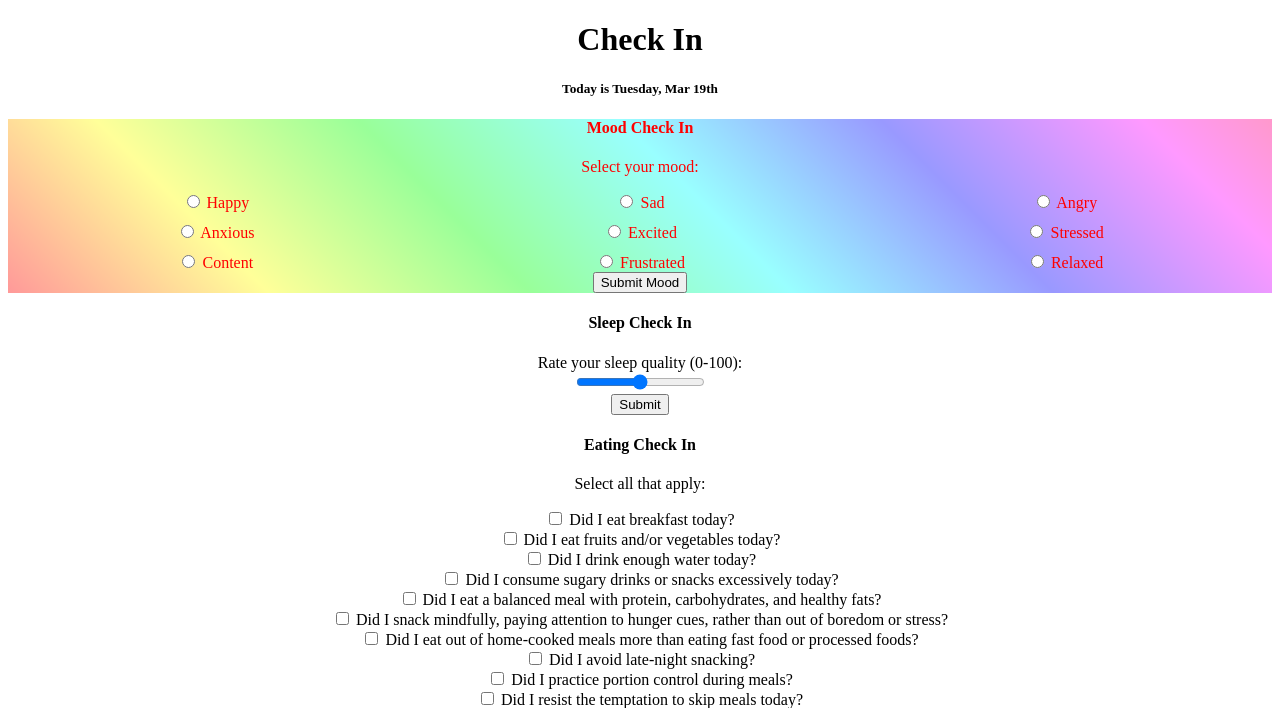
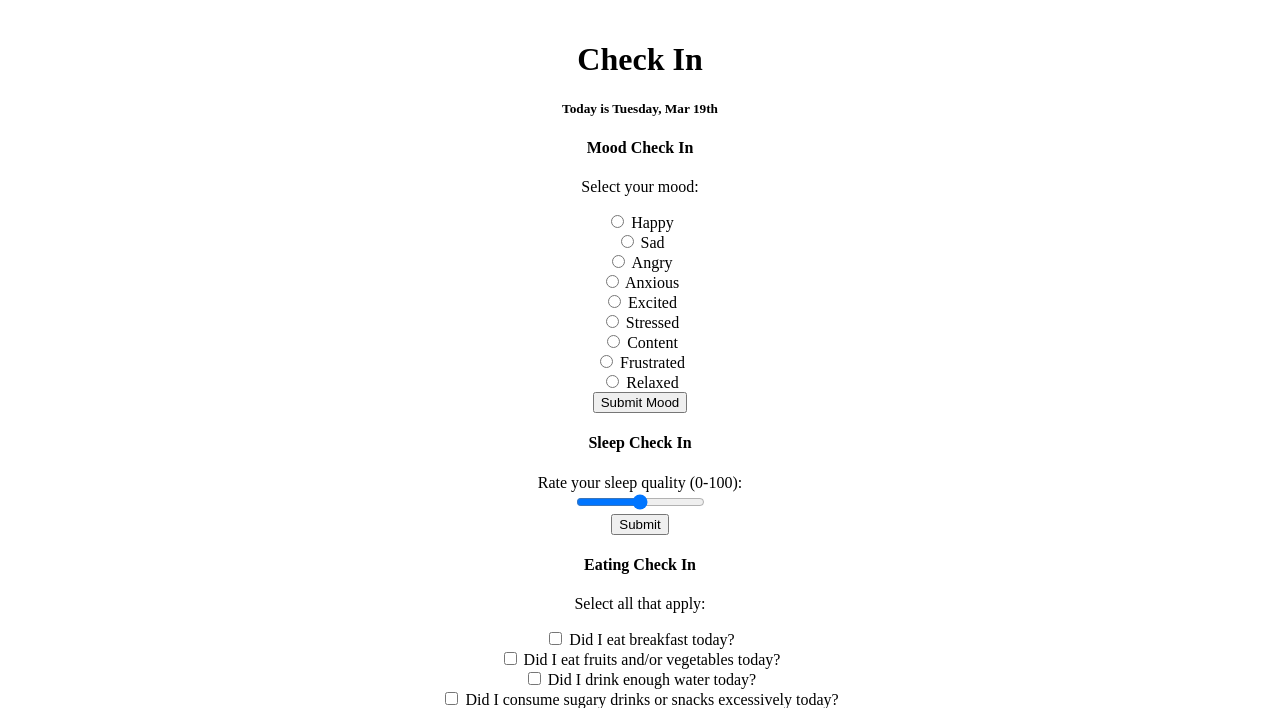
Before and after one commit to LGsusM69/wellNest, a Django app: page /checkins/ in a window 1280 px wide. Shown: the part 110-818 px from the top of the page. Run offline with Django 3.2, Linux system fonts and the light colour scheme.

Commit message:
fs on par?

```diff
--- a/main_app/static/CSS/style.css
+++ b/main_app/static/CSS/style.css
@@ -37,41 +37,6 @@ footer.page-footer {
   font-size: 20px;
 }
 
-<<<<<<< HEAD
-.card {
-  border: 1px solid #ccc;
-  border-radius: 8px;
-  padding: 20px;
-  margin: 0px 30px 20px 30px;
-  box-shadow: 0px 4px 6px rgba(0, 0, 0, 0.1);
-}
-
-.card.mood-check {
-  background: linear-gradient(
-    45deg,
-    #ff9999,
-    #ffcc99,
-    #ffff99,
-    #ccff99,
-    #99ff99,
-    #99ffcc,
-    #99ffff,
-    #99ccff,
-    #9999ff,
-    #cc99ff,
-    #ff99ff,
-    #ff99cc
-  );
-  background-size: 100%;
-  color: red;
-}
-
-.mood-select {
-  display: grid;
-  grid-template-columns: repeat(3, 1fr);
-  gap: 10px;
-}
-=======
 .container {
   max-width: 800px;
   margin: 0 auto;
@@ -90,4 +55,3 @@ footer.page-footer {
   border-top: 1px solid #ccc;
   padding-top: 10px;
 }
->>>>>>> main
```
